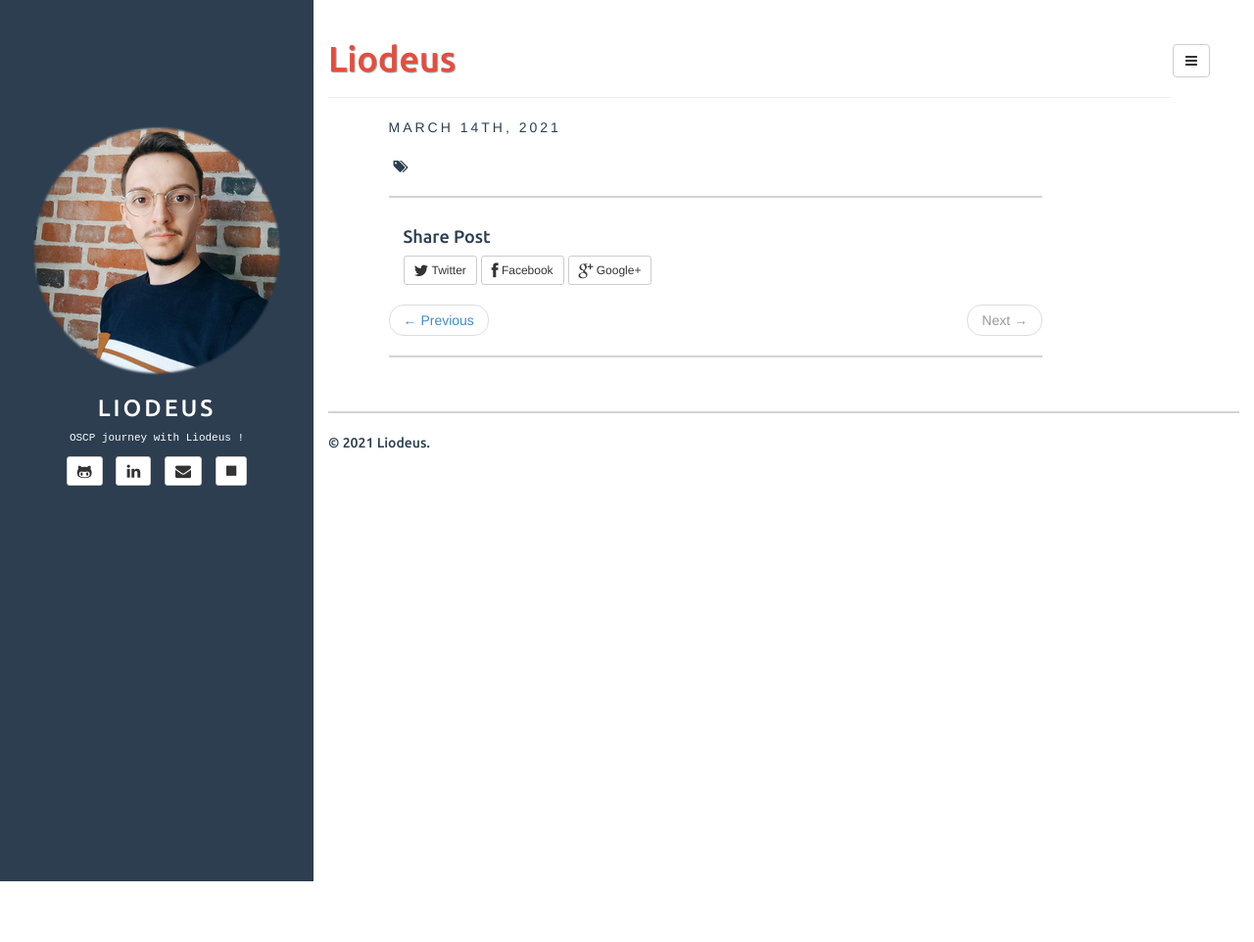
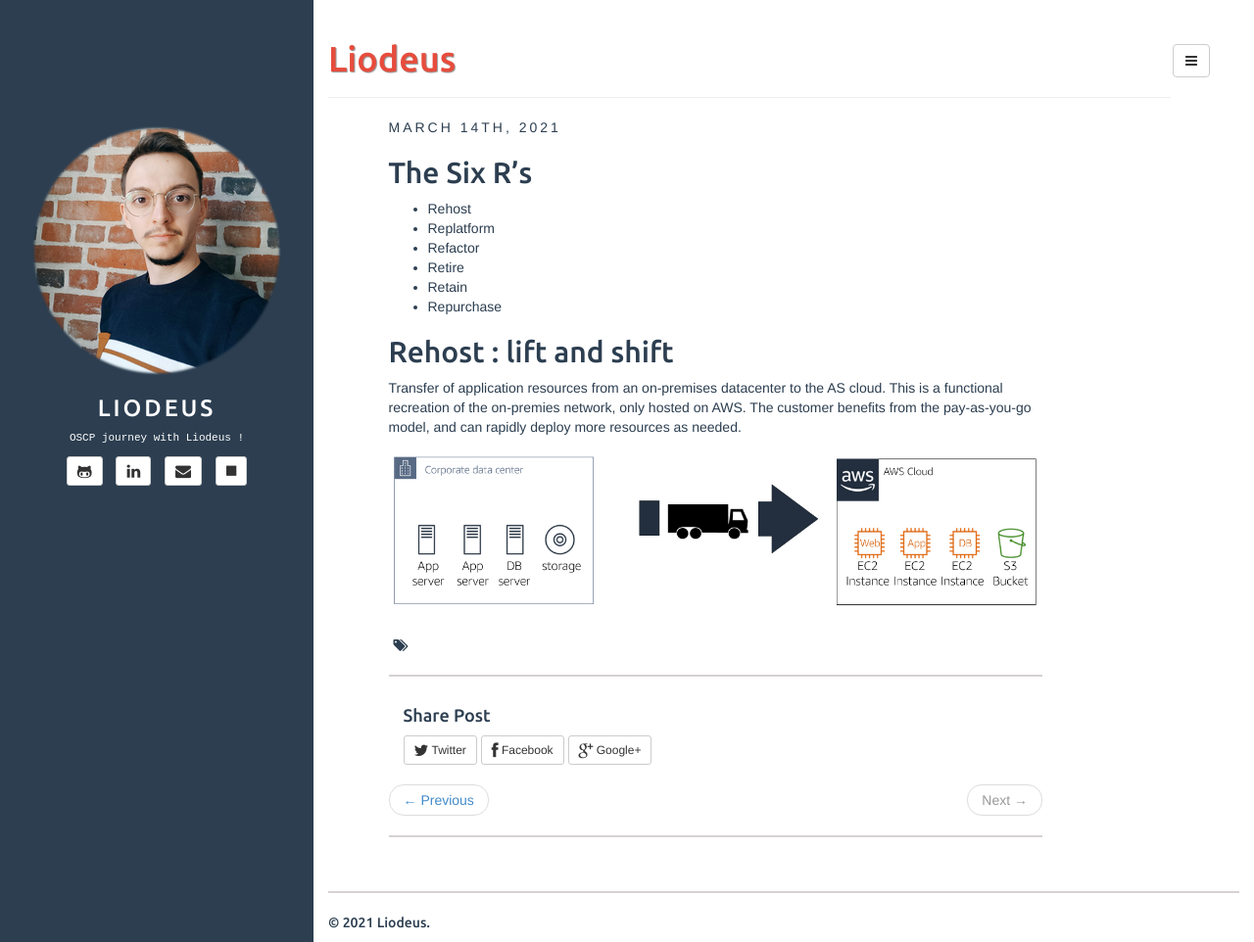
Before and after one commit to Liodeus/liodeus.github.io, a Jekyll site: the page built from _posts/2021-03-14-AWS_Technical_Professional_Module_3.md, in a window 1280 px wide and 962 px high. Shown: the whole window at 98% size. Built offline with Jekyll 4.4.1, drawn with Linux system fonts in a browser that asks for light colours; our own code applies the rules of GitHub Pages for plain Markdown files.

Commit message:
Add files via upload

```diff
--- a/_posts/2021-03-14-AWS_Technical_Professional_Module_3.md
+++ b/_posts/2021-03-14-AWS_Technical_Professional_Module_3.md
@@ -5,3 +5,18 @@ tags: [AWS, Security, Cloud]
 description: "AWS Technical Professional - Module 3 : From Services to Solutions"
 
 ---
+
+## The Six R's
+
+- Rehost
+- Replatform
+- Refactor
+- Retire
+- Retain
+- Repurchase
+
+## Rehost : lift and shift
+
+Transfer of application resources from an on-premises datacenter to the AS cloud. This is a functional recreation of the on-premies network, only hosted on AWS. The customer benefits from the pay-as-you-go model, and can rapidly deploy more resources as needed.
+
+![](/assets/imgs/AWS/lift_shift.PNG)
```
